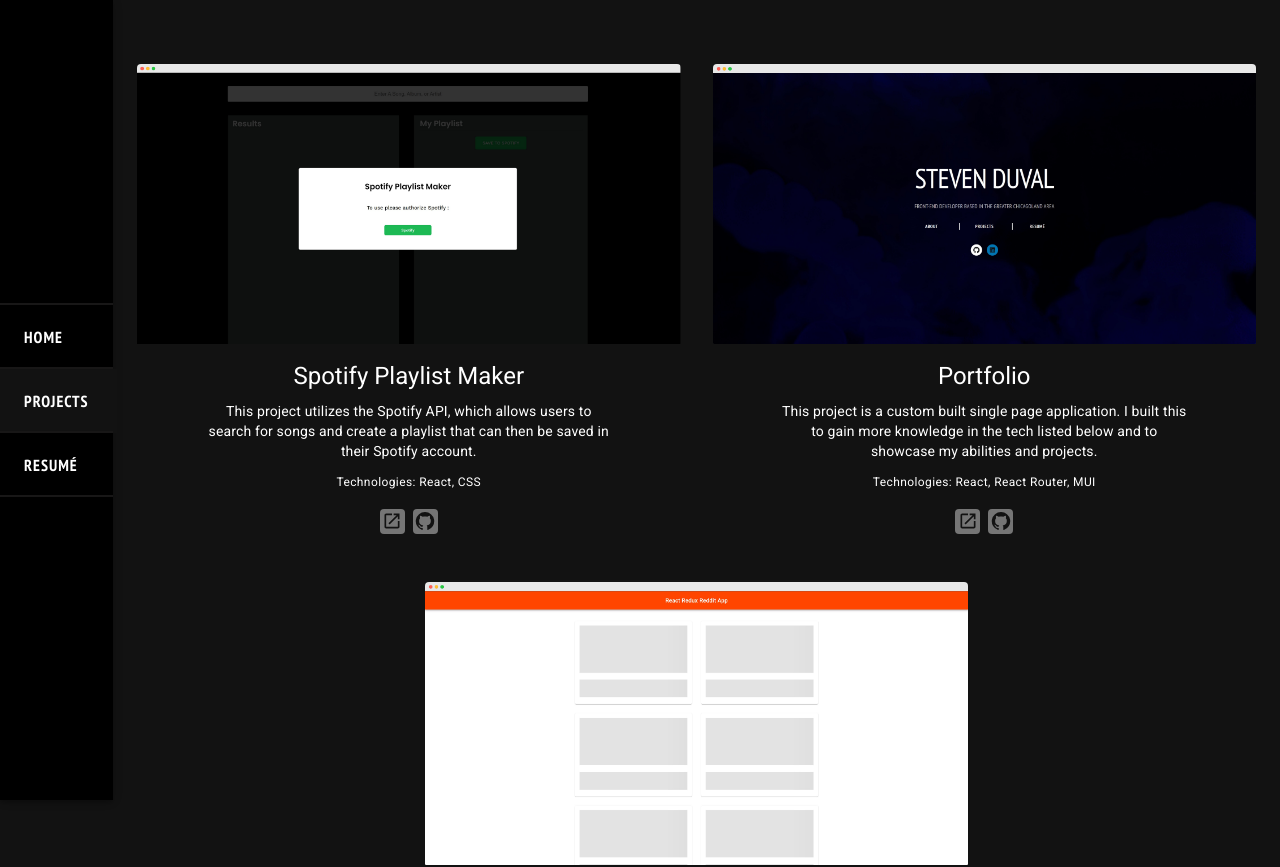
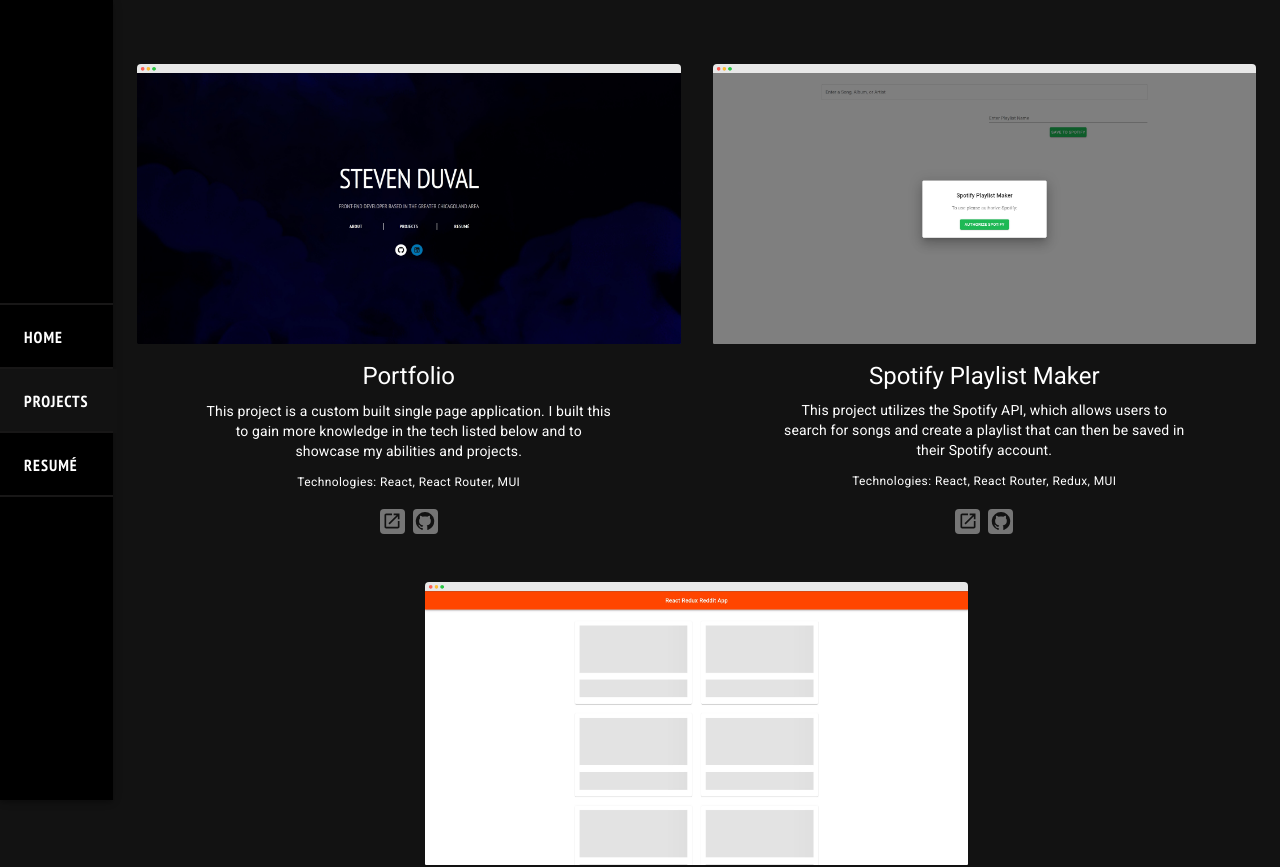
Before and after one commit to stevenduval/portfolio, a React (Create React App) app: page /projects in a window 1280 px wide. Shown: the top 867 px of the page. Built offline with nearby package versions, Linux system fonts and the light colour scheme.

Commit message:
refactor projects page

```diff
--- a/src/Components/Projects/Projects.js
+++ b/src/Components/Projects/Projects.js
@@ -7,8 +7,8 @@ import { Container, Card, Grid } from '@mui/material';
 export const Projects = () => {
 
     const data = [
-        { mockupImg: './images/spotify-playlist-maker-mockup.png', title: 'Spotify Playlist Maker', description: 'This project utilizes the Spotify API, which allows users to search for songs and create a playlist that can then be saved in their Spotify account.', tech: 'React, CSS', liveLink: 'https://spotify.stevenmduval.com' , githubLink: 'https://github.com/stevenduval/react-spotify-playlist-app' },
         { mockupImg: './images/portfolio-mockup.png', title: 'Portfolio', description: 'This project is a custom built single page application.  I built this to gain more knowledge in the tech listed below and to showcase my abilities and projects.', tech: 'React, React Router, MUI', liveLink: 'https://stevenmduval.com' , githubLink: 'https://github.com/stevenduval/portfolio' },
+        { mockupImg: './images/spotify-playlist-maker-mockup.png', title: 'Spotify Playlist Maker', description: 'This project utilizes the Spotify API, which allows users to search for songs and create a playlist that can then be saved in their Spotify account.', tech: 'React, React Router, Redux, MUI', liveLink: 'https://spotify.stevenmduval.com' , githubLink: 'https://github.com/stevenduval/react_redux_spotify_app' },
         { mockupImg: './images/reddit-mockup.png', title: 'Reddit App', description: 'This project utilizes the Reddit JSON API, which allows users to view posts at a high level as well as individually by clicking on the post to view comments.', tech: 'React, React Router, Redux, MUI', liveLink: 'https://reddit.stevenmduval.com' , githubLink: 'https://github.com/stevenduval/react_redux_reddit_app' }
     ];
 
```
Also changed, not shown: public/images/spotify-playlist-maker-mockup.png.
